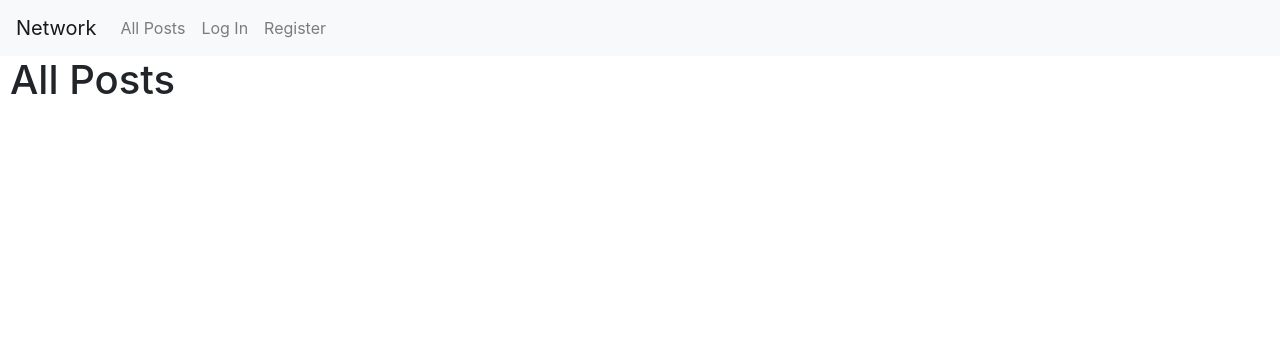
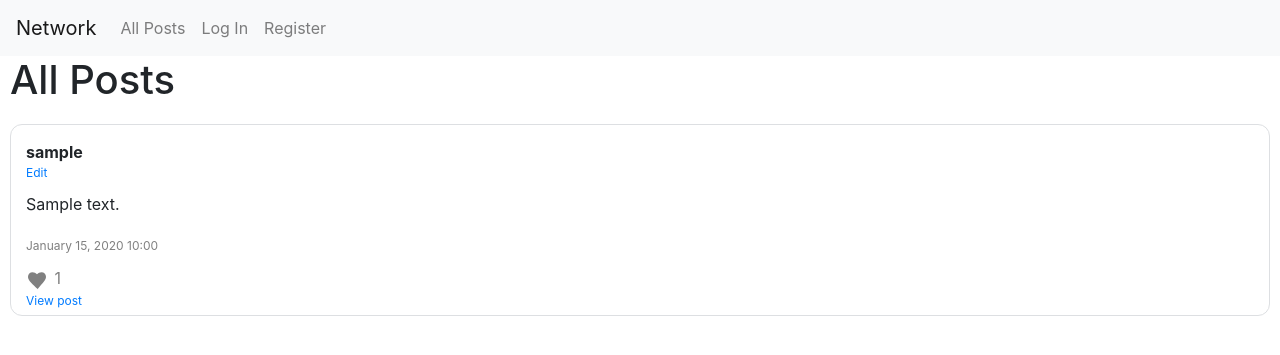
Before and after one commit to mohsenpasdar/networkApp-django, a Django app: page / in a window 1280 px wide. Shown: the top 355 px of the page. Run offline with Django 3.2, Linux system fonts and the light colour scheme; tables that the repository leaves empty hold one stand-in row (values such as "Sample post"); some libraries are stand-ins or nearby versions.

Commit message:
Specifications: All Posts

```diff
--- a/network/models.py
+++ b/network/models.py
@@ -4,6 +4,7 @@ from django.db import models
 
 class User(AbstractUser):
     following = models.ManyToManyField('self', symmetrical=False, blank=True, related_name='followers')
+    liked_posts = models.ManyToManyField('network.Post', related_name='likers', through='Like')
 
 
 class Post(models.Model):
@@ -14,10 +15,14 @@ class Post(models.Model):
     def __str__(self):
         return f"{self.user.username}'s post on {self.timestamp}"
 
+    @property
+    def num_likes(self):
+        return self.likes.count()
+
 
 class Like(models.Model):
     user = models.ForeignKey(User, on_delete=models.CASCADE)
-    post = models.ForeignKey(Post, on_delete=models.CASCADE)
+    post = models.ForeignKey(Post, on_delete=models.CASCADE, related_name='likes')
 
     def __str__(self):
         return f"{self.user.username} liked {self.post}"
--- /dev/null
+++ b/network/static/network/js.js
@@ -0,0 +1,13 @@
+document.addEventListener('DOMContentLoaded', function () {
+
+    // Select all SVG elements with an ID that starts with "heart-icon-"
+    const svgs = document.querySelectorAll("[id^='heart-icon-']");
+    // Loop through each SVG element
+    svgs.forEach(svg => {
+        // Add a click event listener to the parent element of the SVG
+        svg.addEventListener('click', () => {
+            // Change the fill color of the SVG to red when it is clicked
+            svg.parentElement.classList.toggle('liked');
+        });
+    });
+})
--- a/network/static/network/styles.css
+++ b/network/static/network/styles.css
@@ -39,3 +39,45 @@
 .new-post button[type="submit"]:hover {
     background-color: #0c85d0;
 }
+
+.post-container {
+    background-color: #fff;
+    border: 1px solid #dddfe2;
+    border-radius: 12px;
+    padding: 15px;
+    margin: 20px 10px 20px 10px;
+    padding-bottom: 5px;
+}
+
+.post-header {
+    display: flex;
+    align-items: center;
+}
+
+.post-username {
+    margin-right: 10px;
+    font-weight: bold;
+}
+
+.post-timestamp {
+    font-size: 12px;
+    color: gray;
+}
+
+.post-content {
+    margin-top: 10px;
+}
+
+.post-likes {
+    margin-top: 10px;
+    color: gray;
+}
+
+.post-link {
+    color: blue;
+    font-size: 12px;
+}
+
+.liked [id^="heart-icon-"] path {
+    fill: red;
+}
--- a/network/templates/network/index.html
+++ b/network/templates/network/index.html
@@ -1,4 +1,5 @@
 {% extends "network/layout.html" %}
+{% load static %}
 
 {% block body %}
     <h1 style="padding-left: 10px;">All Posts</h1>
@@ -15,11 +16,34 @@
     {% endif %}
 
     {% for post in posts %}
-        <div class="post">
-            <p>{{ post.content }}</p>
-            <p>Posted by {{ post.user.username }} at {{ post.timestamp }}</p>
-            <!-- <p>Likes: {{ post.likes.count }}</p>
-            <a href="{% url 'post_detail' post.id %}">View</a> -->
+        <div class="post-container">
+            <div class="post-header">
+                <span class="post-username">{{ post.user.username }}</span>
+            </div>
+            <div class="post-link">
+                <a href="#">Edit</a>
+            </div>
+            <div class="post-content">
+                <p>{{ post.content }}</p>
+            </div>
+            <span class="post-timestamp">{{ post.timestamp|date:'F d, Y H:i' }}</span>
+            <div class="post-likes">
+                <span>
+                    <svg id="heart-icon-{{ post.id }}" xmlns="http://www.w3.org/2000/svg" width="24" height="24" viewBox="0 0 24 24">
+                        <path fill="gray" d="M12 21.35l-1.9-1.71C4.69 14.51 2 12.11 2 8.82 2 6.26 3.95 4.2 6.5 4.2c1.74 0 3.35.82 4.5 2.12C12.15 5.02 13.76 4.2 15.5 4.2c2.55 0 4.5 2.06 4.5 4.62 0 3.29-2.69 5.69-8.1 11.82L12 21.35z"/>
+                    </svg>
+                    {{ post.num_likes }}
+                </span>
+            </div>
+            <div class="post-link">
+                <a href="#">View post</a>
+            </div>
         </div>
+    {% empty %}
+        <p>No posts yet.</p>
     {% endfor %}
 {% endblock %}
+
+{% block script %}
+    <script src="{% static 'network/js.js' %}"></script>
+{% endblock %}
--- a/network/templates/network/layout.html
+++ b/network/templates/network/layout.html
@@ -6,6 +6,10 @@
         <title>{% block title %}Social Network{% endblock %}</title>
         <link rel="stylesheet" href="https://stackpath.bootstrapcdn.com/bootstrap/4.4.1/css/bootstrap.min.css" integrity="sha384-Vkoo8x4CGsO3+Hhxv8T/Q5PaXtkKtu6ug5TOeNV6gBiFeWPGFN9MuhOf23Q9Ifjh" crossorigin="anonymous">
         <link href="{% static 'network/styles.css' %}" rel="stylesheet">
+        {% block script %}
+        {% endblock %}
+
+
     </head>
     <body>
 
--- a/network/views.py
+++ b/network/views.py
@@ -11,7 +11,8 @@ from .models import User
 
 
 def index(request):
-    return render(request, "network/index.html")
+    posts = Post.objects.order_by('-timestamp').all()
+    return render(request, "network/index.html", {'posts': posts})
 
 
 def login_view(request):
```
Also changed, not shown: network/migrations/0003_auto_20230314_1449.py (added).
